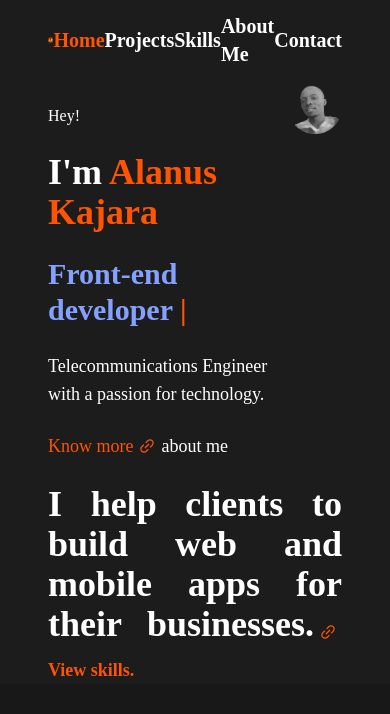
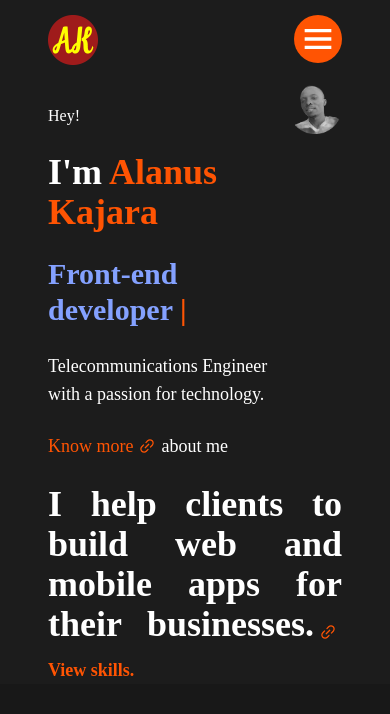
Before and after one commit to AlanusK/my-portfolio, a React (Create React App) app: page / in a window 390 px wide. Shown: the top 714 px of the page. Built offline with nearby package versions, Linux system fonts and the light colour scheme.

Commit message:
make header component responsive to all devices

```diff
--- a/src/components/header/Header.js
+++ b/src/components/header/Header.js
@@ -2,15 +2,20 @@
 import React from 'react';
 import logo from '../../resources/images/logo.png';
 import { Link, NavLink } from 'react-router-dom';
+import { BiMenu } from 'react-icons/bi';
 
 export const Header = () => {
     return (
         <div className='h-20 flex items-center justify-between'>
-            <Link to='/'>
-                <img src={logo} width='50px' alt='logo' />
-            </Link>
+            <div>
+                <Link to='/'><img src={logo} width='50px' alt='logo' /></Link>
+            </div>
 
-            <nav className='w-96'>
+            <div className='md:hidden'>
+                <button className='bg-primary-default rounded-full p-1'><BiMenu size={40}/></button>
+            </div>
+
+            <nav className='w-96 hidden md:inline'>
                 <ul className='flex items-center justify-between font-bold text-xl'>
                     <li>
                         <NavLink
```
